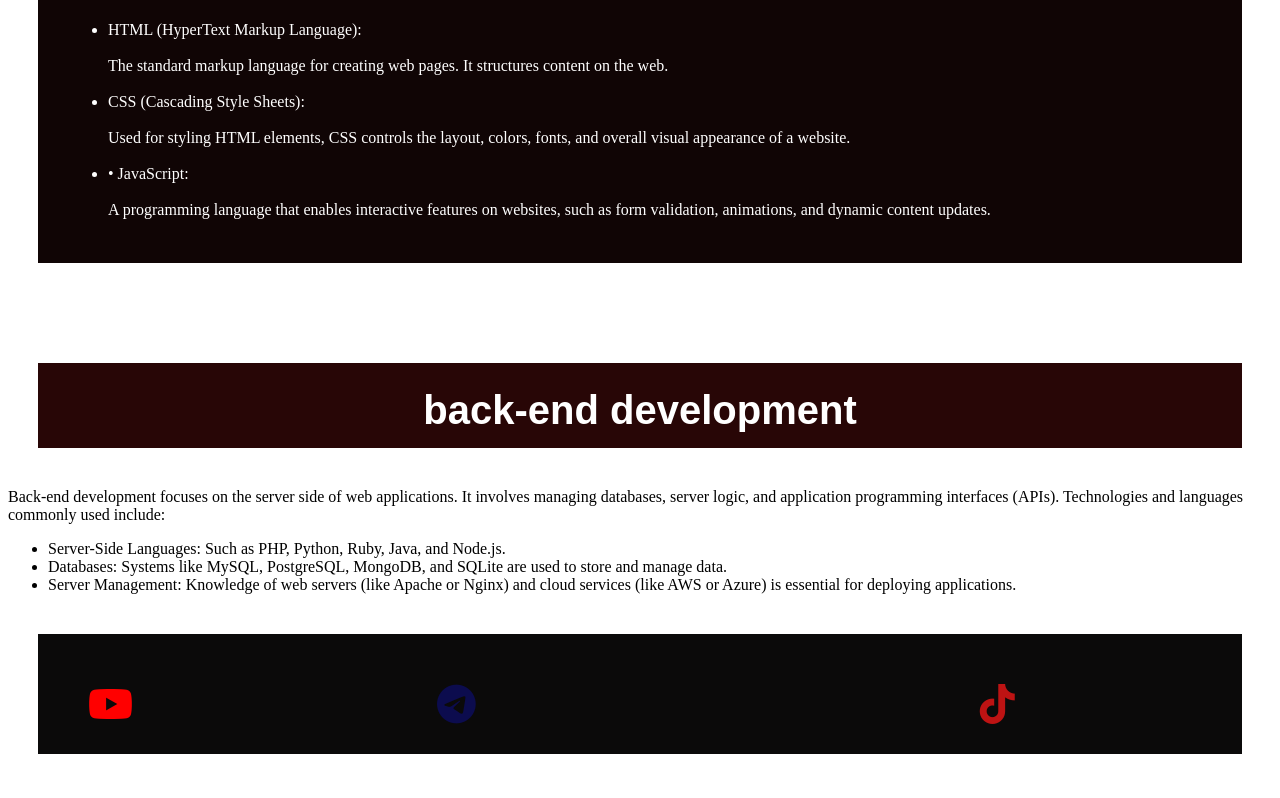
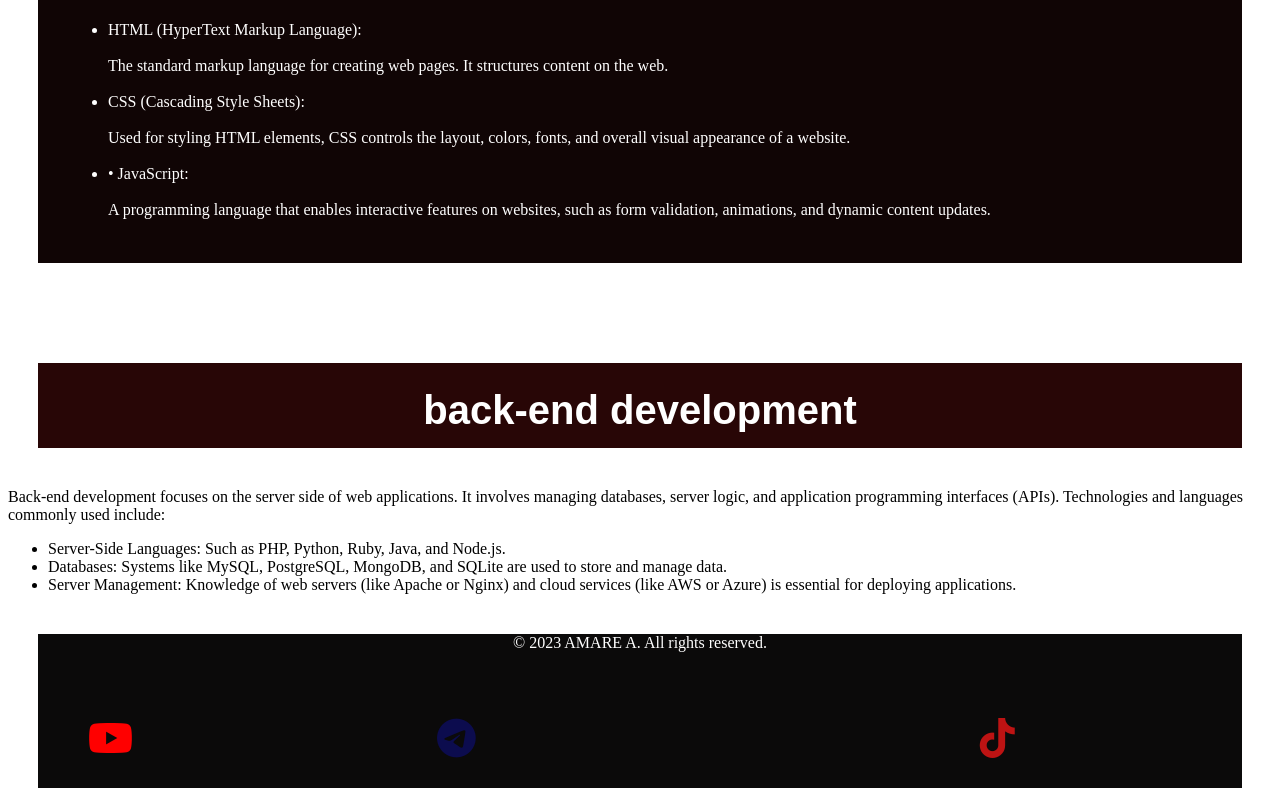
Before and after one commit to ame12-max/Amex12, a plain HTML site: page index.html in a window 1280 px wide. Shown: the part 685-1483 px from the top of the page. Before the commit the page ends 1449 px from the top, so only its background shows below. Drawn offline with Linux system fonts and the light colour scheme.

Commit message:
Update index.html

```diff
--- a/index.html
+++ b/index.html
@@ -76,6 +76,7 @@
 </body>
 <div class="footer">
     <footer>
+        <center> <p style="color:white;fontsize:18px;margin-top20px">&copy; 2023 AMARE A. All rights reserved.</p></center>
         <a   href="https://youtube.com/@techspire12?si=a6msXNfVauetkDa3 "<i id="youtube-icon" class="fa-brands fa-youtube"></i></a>
         <a   href="https://t.me/A_m_m_e_x "<i id="telegram-icon" class="fa-brands fa-telegram"></i></a>
         <a   href="https://tiktok.com/@techspire12 "<i id="tiktok-icon" class="fa-brands fa-tiktok"></i></a>
```
